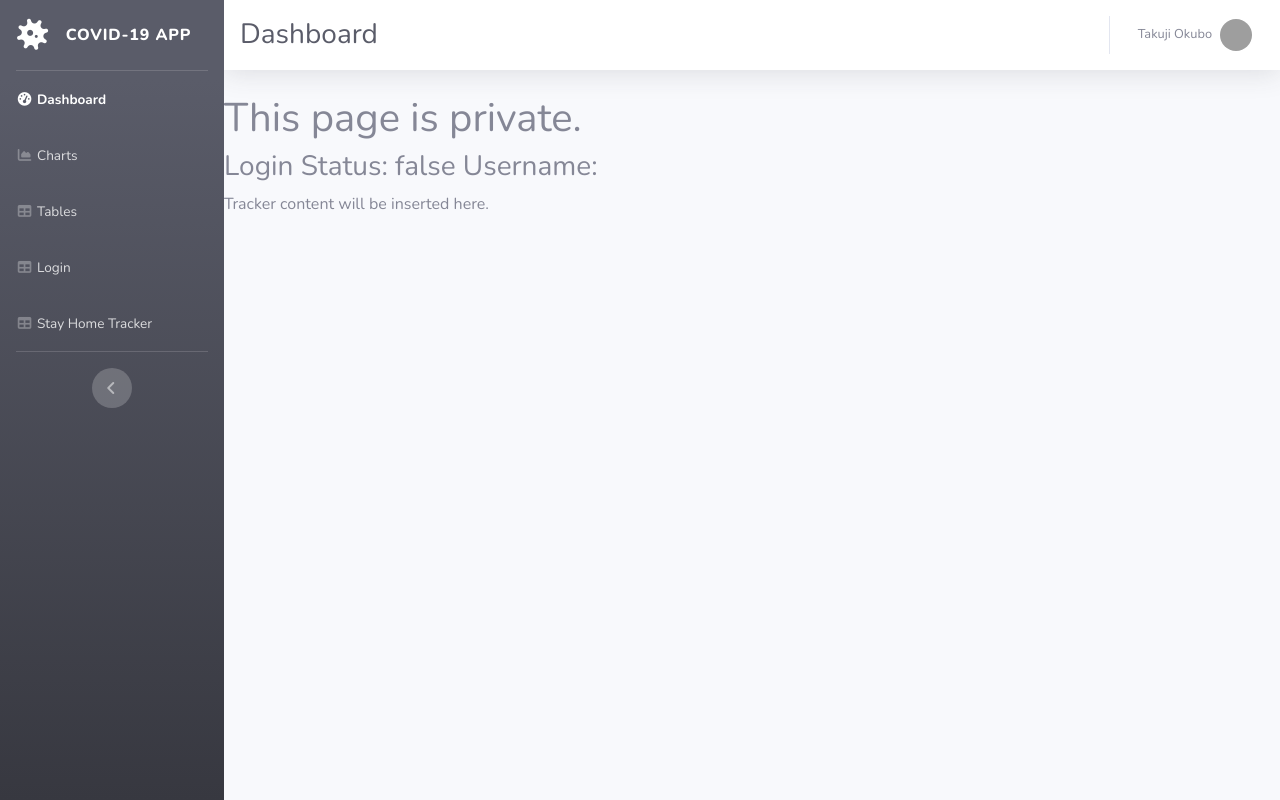
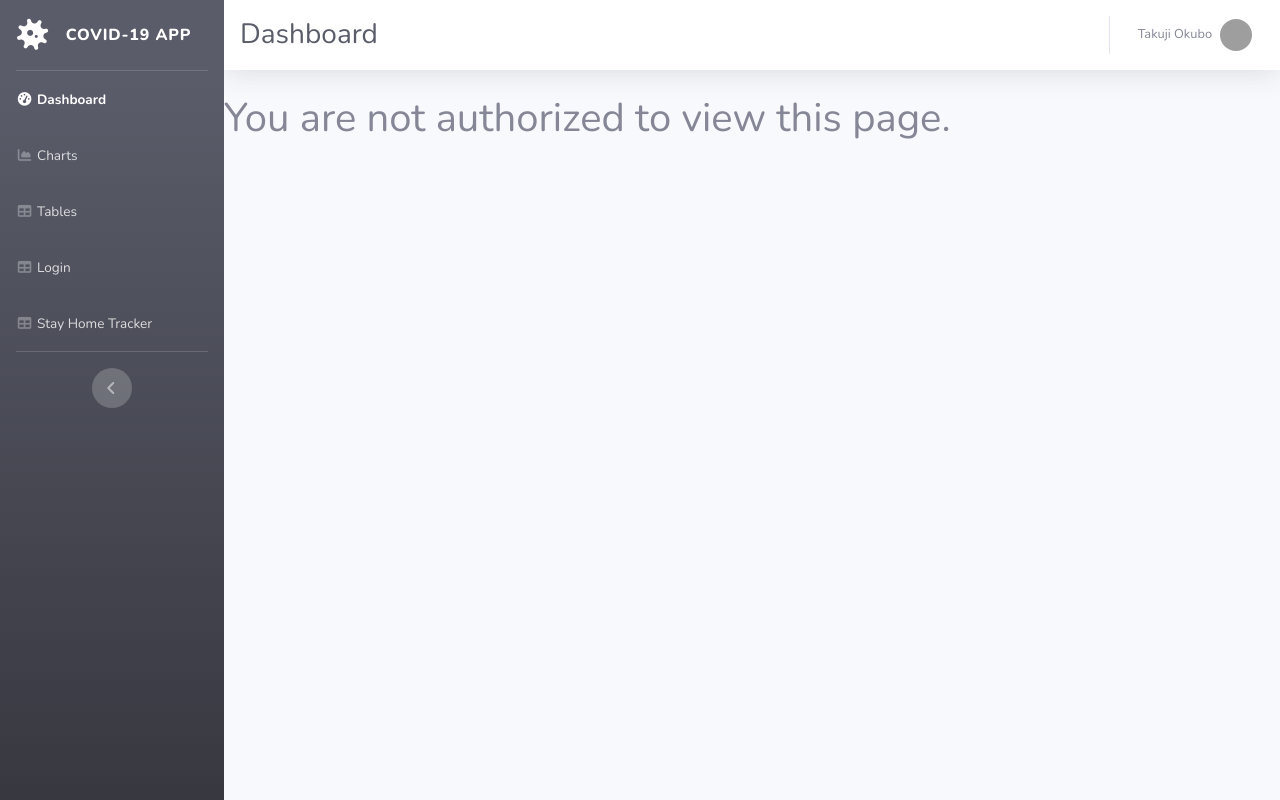
Before and after one commit to tak-9/covid-19, a React (Create React App) app in the folder client/: page /tracker in a window 1280 px wide. Built offline with nearby package versions, Linux system fonts and the light colour scheme; grey boxes are pictures that could not be loaded.

Commit message:
Show content if logged in

```diff
--- a/client/src/trackerPage/TrackerContent.js
+++ b/client/src/trackerPage/TrackerContent.js
@@ -2,19 +2,24 @@ import React, {useContext} from 'react';
 import Topbar from '../common/Topbar';
 import { LoginContext } from '../contexts/LoginContext';
 
-
 function TrackerContent() {
-  let login = useContext(LoginContext);
-  console.log("****loggedIn**** : ", login)
+  let loginCtx = useContext(LoginContext);
+  let { loggedIn, username } = loginCtx;
+  //console.log("****logIn**** loggedIn, username : ", loggedIn, username)
   return (
     <div id="content-wrapper" class="d-flex flex-column">
       <div id="content">
           <Topbar />
-          <div>
-            <h1>This page is private. </h1>
-            <h3>Login Status: {login.loggedIn.toString()} Username: {login.username}</h3>
-            Tracker content will be inserted here.<br/>
-          </div>
+          {loggedIn ? (
+            <div>
+              <h1>You are logged in as {username}. </h1>
+              Tracker content will be inserted here.<br/>
+            </div>
+          ) : (
+            <div>
+              <h1>You are not authorized to view this page.</h1>
+            </div>
+          )}
       </div>
     </div>
   );
--- a/client/src/trackerPage/index.js
+++ b/client/src/trackerPage/index.js
@@ -1,13 +1,8 @@
 import React, {useContext} from 'react';
 import Sidebar from '../common/Sidebar';
 import TrackerContent from './TrackerContent';
-import { LoginContext } from '../contexts/LoginContext';
 
 function TrackerPage() {
-  let login = useContext(LoginContext);
-
-  console.log("****loggedIn**** : ", login)
-
   return (
     <div id="wrapper">
         <Sidebar />
```
